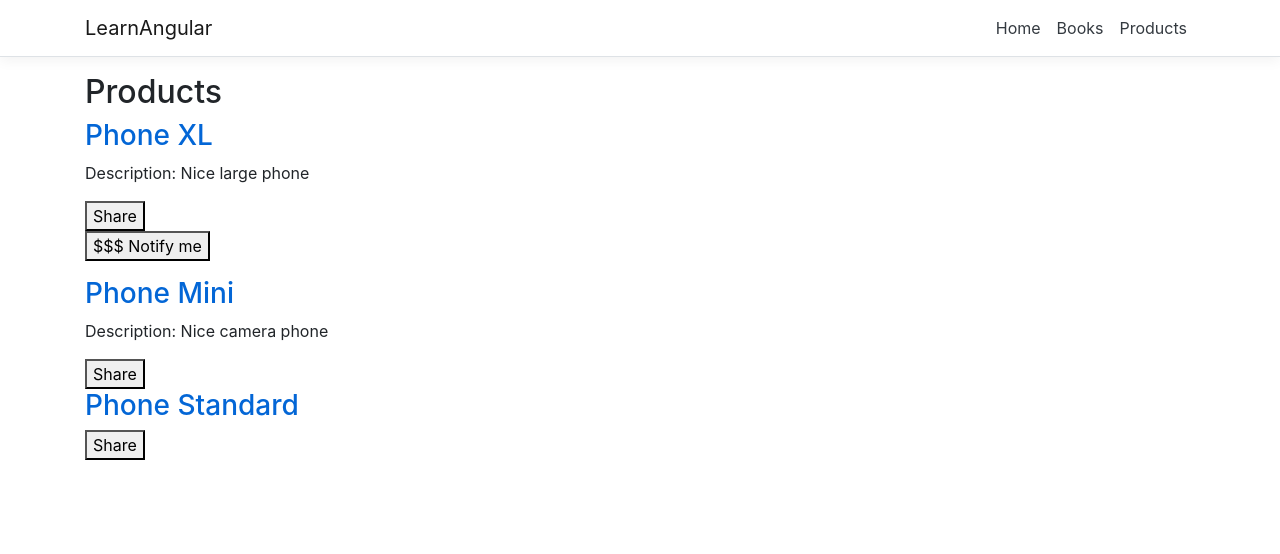
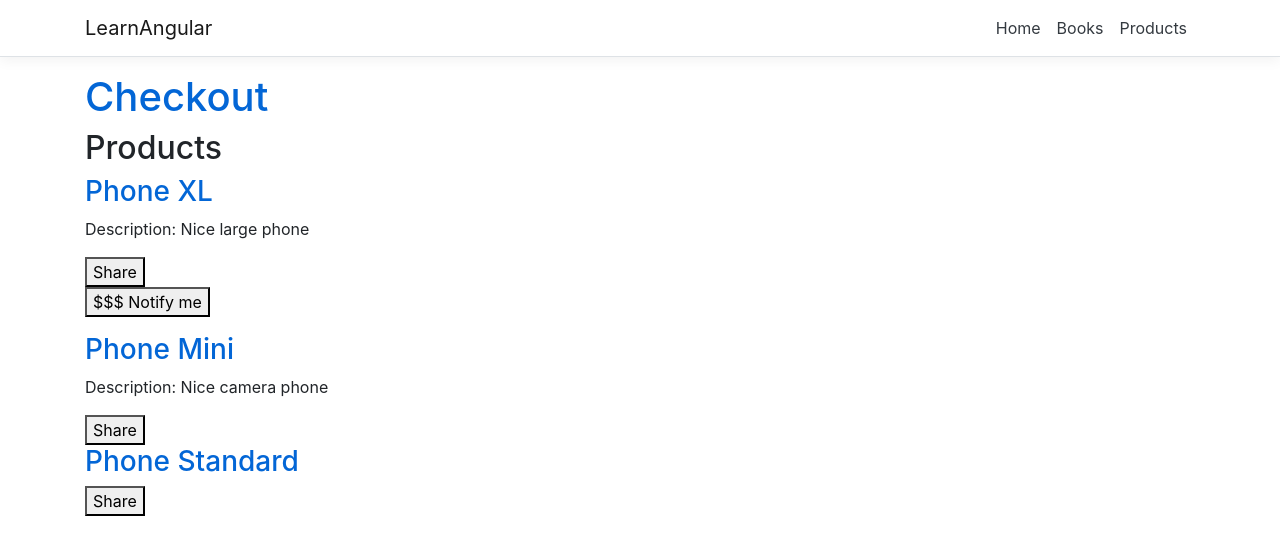
Before and after one commit to uvatmvf/LearnAngular, an Angular app in the folder ClientApp/: page /product-list in a window 1280 px wide. Shown: the top 554 px of the page. Built offline with nearby package versions, Linux system fonts and the light colour scheme.

Commit message:
Created shopping cart

```diff
--- /dev/null
+++ b/ClientApp/src/app/cart/cart.component.html
@@ -0,0 +1,5 @@
+<div style="border: 1px solid red; background-color:blue; text-decoration-color:white"><span style="color:white">Shopping Cart</span></div>
+<div class="cart-item" *ngFor="let item of items">
+  <span>{{ item.name }}</span>
+  <span>{{ item.price | currency}}</span>
+</div>
--- /dev/null
+++ b/ClientApp/src/app/cart/cart.component.ts
@@ -0,0 +1,19 @@
+import { Component, OnInit } from '@angular/core';
+import { CartService } from '../../cart.service';
+
+@Component({
+    selector: 'app-cart',
+    templateUrl: './cart.component.html'
+})
+/** cart component*/
+export class CartComponent implements OnInit {
+  items;
+    /** cart ctor */
+    constructor(private cartService: CartService) {
+
+  }
+
+  ngOnInit() {
+    this.items = this.cartService.getItems();
+  }
+}
--- a/ClientApp/src/app/product-details/product-details.component.html
+++ b/ClientApp/src/app/product-details/product-details.component.html
@@ -1,3 +1,4 @@
+<app-top-bar></app-top-bar>
 <h2>Product Details</h2>
 
 <div *ngIf="product">
--- a/ClientApp/src/app/product-list/product-list.component.html
+++ b/ClientApp/src/app/product-list/product-list.component.html
@@ -1,3 +1,4 @@
+<app-top-bar></app-top-bar>
 <h2>Products</h2>
 
 <div *ngFor="let product of products">
--- /dev/null
+++ b/ClientApp/src/app/top-bar/top-bar.component.html
@@ -0,0 +1,3 @@
+<a routerLink="/cart">
+  <h1>Checkout</h1>
+</a>
```
Also changed, not shown: ClientApp/src/app/app.module.ts (+8 -2 lines), ClientApp/src/app/top-bar/top-bar.component.ts (added, +13 -0 lines), 1 other file (tests, documents, lock files or other folders).
